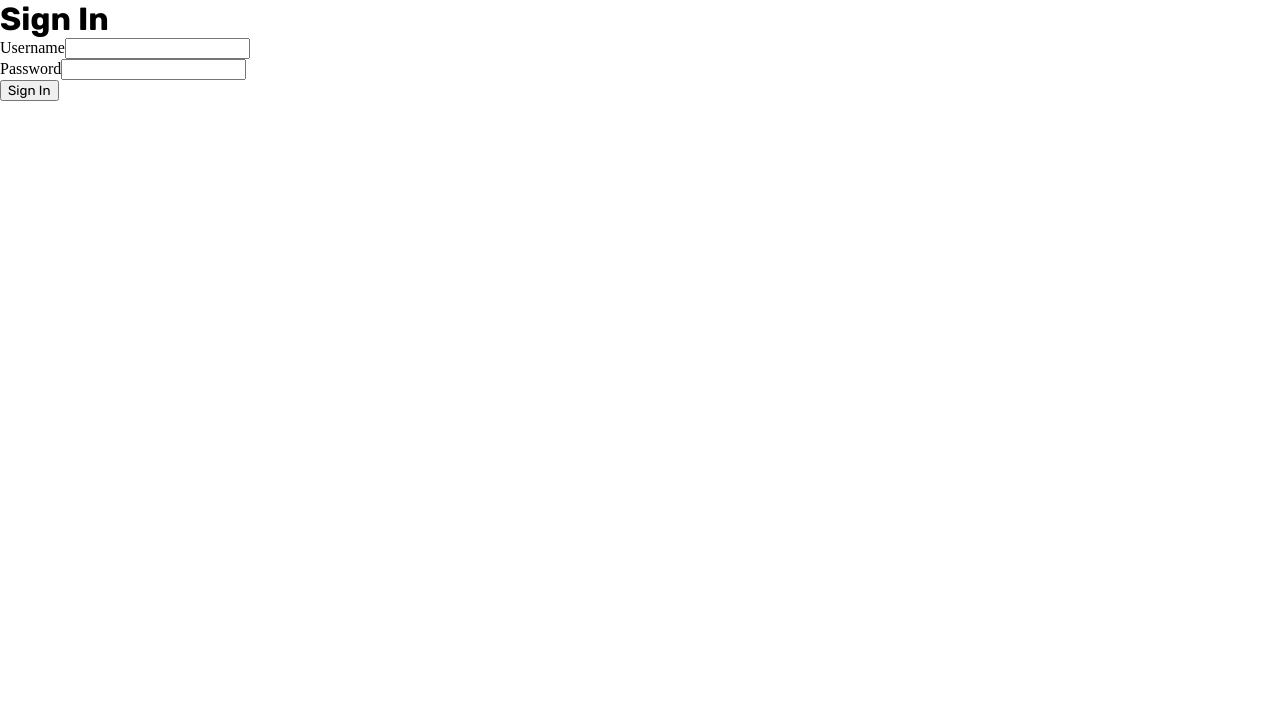
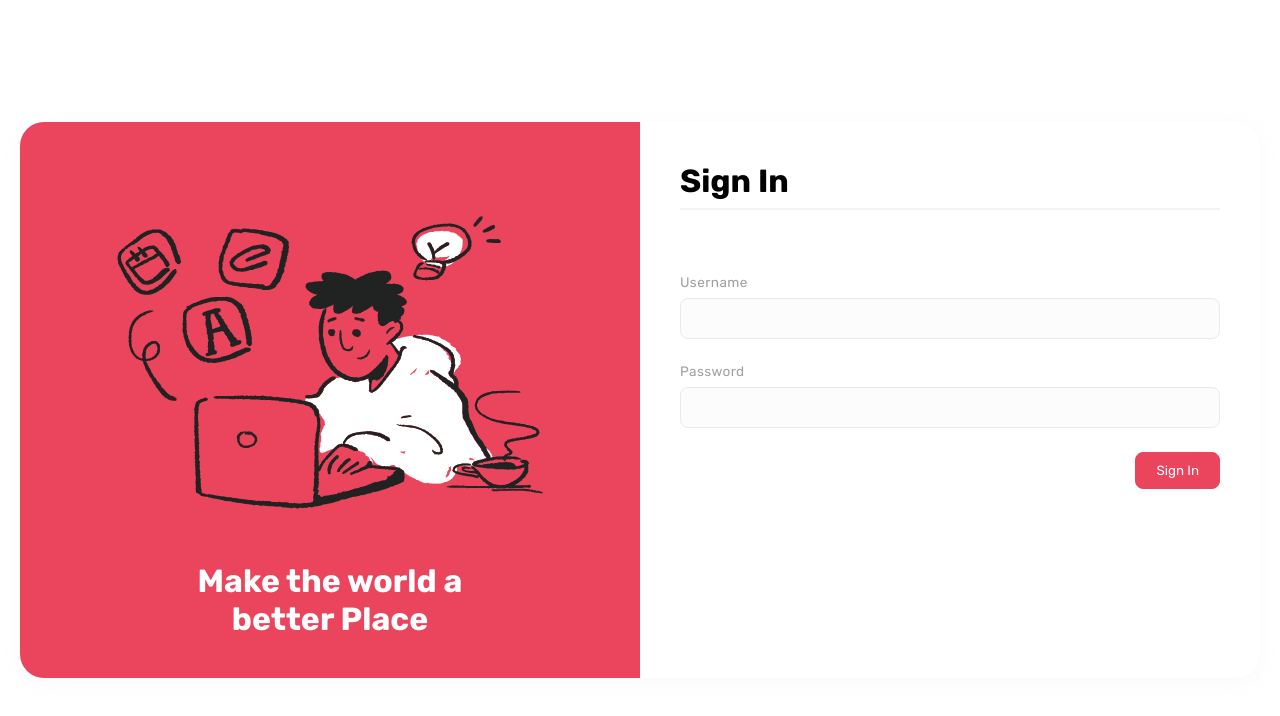
Before and after one commit to nitipon-apaisri/nitipon-meetup-project, a React (Create React App) app: page /auth in a window 1280 px wide. Shown: the top 716 px of the page. Built offline with nearby package versions, Linux system fonts and the light colour scheme.

Commit message:
Added style for sign in page

```diff
--- a/src/componets/SignIn/SignIn.tsx
+++ b/src/componets/SignIn/SignIn.tsx
@@ -2,6 +2,7 @@ import { useState, useContext } from "react";
 import { useNavigate } from "react-router";
 import { users } from "../../db/users";
 import { AuthContext } from "../../store/authContext";
+import illus from "../../assets/img/illus.svg";
 const SignIn = () => {
     const authContext = useContext(AuthContext);
     const [username, setUsername] = useState("");
@@ -26,9 +27,16 @@ const SignIn = () => {
     };
     return (
         <div className="user-auth-container">
+            <div className="auth-contents card">
+                <div className="left">
+                    <img src={illus} alt="illus" />
+                    <h1>Make the world a better Place</h1>
+                </div>
+                <div className="right">
                     <div className="title">
                         <h1>Sign In</h1>
                     </div>
+                    <hr />
                     <div className="inputs">
                         <div className="username">
                             <label htmlFor="username">Username</label>
@@ -48,9 +56,13 @@ const SignIn = () => {
                                 }}
                             />
                         </div>
+                        <div className="footer">
                             <button onClick={submit}>
                                 <p>Sign In</p>
                             </button>
+                        </div>
+                    </div>
+                </div>
             </div>
         </div>
     );
--- a/src/css/style.css
+++ b/src/css/style.css
@@ -149,7 +149,90 @@
   width: 586px;
 }
 
-h1, h2, h3, h4, h5, h6, p, a {
+.user-auth-container {
+  margin: 0;
+  position: absolute;
+  top: 50%;
+  left: 50%;
+  transform: translate(-50%, -50%);
+  width: 1240px;
+}
+.user-auth-container .auth-contents {
+  max-width: 1240px;
+  display: flex;
+}
+.user-auth-container .auth-contents .left {
+  width: 50%;
+  max-width: 50%;
+  box-sizing: border-box;
+  padding: 40px;
+  background-color: #eb445d;
+  border-radius: 24px 0 0 24px;
+  display: flex;
+  flex-flow: column;
+  align-items: center;
+}
+.user-auth-container .auth-contents .left img {
+  width: 480px;
+  height: 400px;
+}
+.user-auth-container .auth-contents .left h1 {
+  text-align: center;
+  max-width: 320px;
+  color: white;
+}
+.user-auth-container .auth-contents .right {
+  width: 50%;
+  max-width: 50%;
+  box-sizing: border-box;
+  padding: 40px;
+}
+.user-auth-container .auth-contents .right .inputs {
+  margin-top: 64px;
+}
+.user-auth-container .auth-contents .right .inputs .username,
+.user-auth-container .auth-contents .right .inputs .password {
+  display: flex;
+  flex-flow: column;
+  margin-bottom: 24px;
+}
+.user-auth-container .auth-contents .right .inputs .username label,
+.user-auth-container .auth-contents .right .inputs .password label {
+  color: #a0a0a0;
+  font-size: 0.85rem;
+  letter-spacing: 0.025rem;
+}
+.user-auth-container .auth-contents .right .inputs .username input,
+.user-auth-container .auth-contents .right .inputs .password input {
+  margin-top: 8px;
+  padding: 12px;
+  border-radius: 8px;
+  border: 1px solid #eaeaea;
+  background-color: #fcfcfc;
+}
+.user-auth-container .auth-contents .right .inputs .footer {
+  display: flex;
+  justify-content: right;
+}
+.user-auth-container .auth-contents .right .inputs button {
+  border-radius: 8px;
+  padding: 10px 20px;
+  border: 1px solid #eb445d;
+  background-color: #eb445d;
+}
+.user-auth-container .auth-contents .right .inputs button p {
+  color: white;
+}
+.user-auth-container .auth-contents .right .inputs button:hover {
+  cursor: pointer;
+  background-color: white;
+  transition-duration: 200ms;
+}
+.user-auth-container .auth-contents .right .inputs button:hover p {
+  color: #eb445d;
+}
+
+h1, h2, h3, h4, h5, h6, p, a, label {
   margin: 0;
   font-family: "Rubik", sans-serif;
 }
--- /dev/null
+++ b/src/style/_sign-in.scss
@@ -0,0 +1,80 @@
+.user-auth-container {
+    margin: 0;
+    position: absolute;
+    top: 50%;
+    left: 50%;
+    transform: translate(-50%, -50%);
+    width: 1240px;
+    .auth-contents {
+        max-width: 1240px;
+        display: flex;
+        .left {
+            width: 50%;
+            max-width: 50%;
+            box-sizing: border-box;
+            padding: 40px;
+            background-color: #eb445d;
+            border-radius: 24px 0 0 24px;
+            display: flex;
+            flex-flow: column;
+            align-items: center;
+            img {
+                width: 480px;
+                height: 400px;
+            }
+            h1 {
+                text-align: center;
+                max-width: 320px;
+                color: white;
+            }
+        }
+        .right {
+            width: 50%;
+            max-width: 50%;
+            box-sizing: border-box;
+            padding: 40px;
+            .inputs {
+                margin-top: 64px;
+                .username,
+                .password {
+                    display: flex;
+                    flex-flow: column;
+                    margin-bottom: 24px;
+                    label {
+                        color: #a0a0a0;
+                        font-size: 0.85rem;
+                        letter-spacing: 0.025rem;
+                    }
+                    input {
+                        margin-top: 8px;
+                        padding: 12px;
+                        border-radius: 8px;
+                        border: 1px solid #eaeaea;
+                        background-color: #fcfcfc;
+                    }
+                }
+                .footer {
+                    display: flex;
+                    justify-content: right;
+                }
+                button {
+                    border-radius: 8px;
+                    padding: 10px 20px;
+                    border: 1px solid #eb445d;
+                    background-color: #eb445d;
+                    p {
+                        color: white;
+                    }
+                }
+                button:hover {
+                    cursor: pointer;
+                    background-color: white;
+                    p {
+                        color: #eb445d;
+                    }
+                    transition-duration: 200ms;
+                }
+            }
+        }
+    }
+}
--- a/src/style/style.scss
+++ b/src/style/style.scss
@@ -2,8 +2,9 @@
 @import "./hero";
 @import "./card";
 @import "./announcementBanner";
+@import "./sign-in";
 //prettier-ignore
-h1, h2, h3, h4, h5, h6, p, a {
+h1, h2, h3, h4, h5, h6, p, a, label {
     margin: 0;
     font-family: "Rubik", sans-serif;
 }
@@ -105,8 +106,8 @@ body {
                 }
             }
         }
-        .user-profile {
-        }
+        // .user-profile {
+        // }
     }
     .contents-container {
         padding: 0 40px;
```
Also changed, not shown: src/assets/img/illus.svg (added), 1 other file (tests, documents, lock files or other folders). Lines whose indentation alone changed are shown as unchanged.
